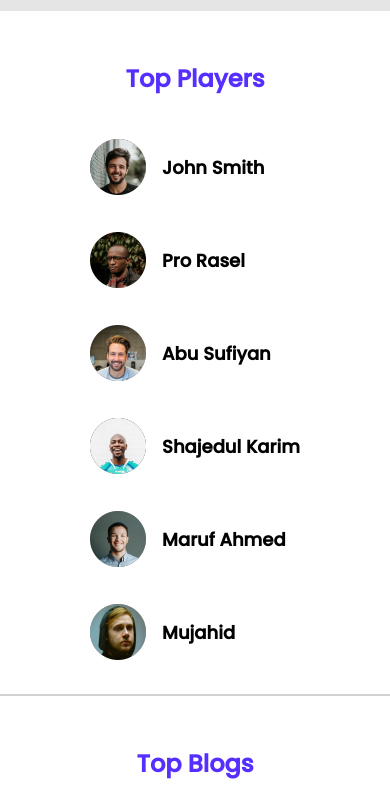
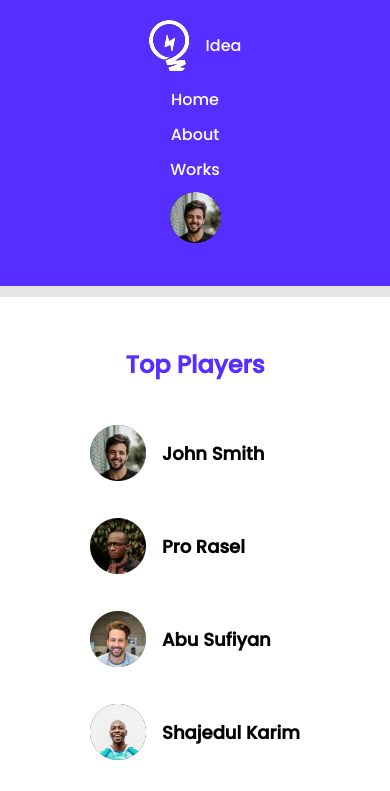
Before and after one commit to Hridoy3519/Leader_Board_CSS, a plain HTML site: page index.html in a window 390 px wide. Shown: the top 791 px of the page. Drawn offline with Linux system fonts and the light colour scheme.

Commit message:
Navigation bar added

```diff
--- a/index.html
+++ b/index.html
@@ -22,7 +22,18 @@
 <body>
 
     <nav>
-
+        <div class="navigation">
+            <div class="left">
+                <img src="images/icon/logo.png" alt="">
+                <span id="logo-name">Idea</span>
+            </div>
+            <ul>
+                <li><a href="">Home</a></li>
+                <li><a href="">About</a></li>
+                <li><a href="">Works</a></li>
+                <li><a href=""><img src="images/person/nav.png" alt=""></a></li>
+            </ul>
+        </div>
     </nav>
 
     <main>
--- a/style.css
+++ b/style.css
@@ -19,7 +19,43 @@ main{
 }
 
 /* Navigation Bar */
+nav{
+    background-color: #562EFF;
+}
 
+.navigation{
+    width: 930px;
+    display: flex;
+    margin: 0 auto;
+    align-items: center;
+}
+
+#logo-name{
+    color: white;
+    margin-left: 16px;
+}
+
+.left
+{
+    width: 50%;
+    display: flex;
+    align-items: center;
+}
+nav ul{
+    width: 50%;
+    display: flex;
+    align-items: center;
+    justify-content: space-between;
+}
+
+nav ul li{
+    list-style: none;
+}
+
+nav ul li a{
+    text-decoration: none;
+    color: white;
+}
 /* Top Players Section */
 
 .players{
@@ -149,6 +185,34 @@ main{
 
 @media only screen and (max-width:688px) {
 
+    nav,.navigation{
+        width: 100vw;
+        display: block;
+        padding: 10px 0;
+        margin: 0;
+    }
+
+    .left{
+        width: 100vw;
+        justify-content: center;
+    }
+
+    /* nav ul{
+        width: 100%;
+        padding: 0;
+        margin-right: 20px;
+    } */
+
+    nav ul{
+        width: 100vw;
+        display: block;
+        padding: 0;
+    }
+
+    nav ul li{
+        text-align: center;
+        margin-bottom: 10px;
+    }
     .container{
         width: 100%;
     }
```
